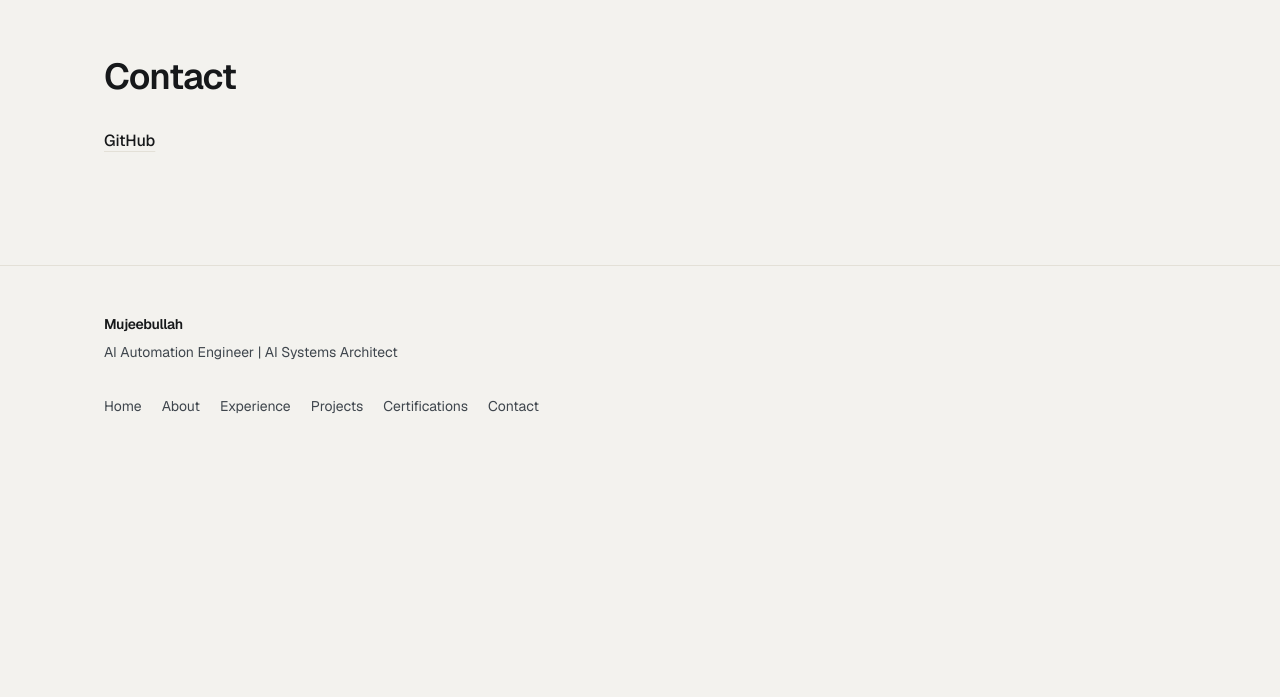
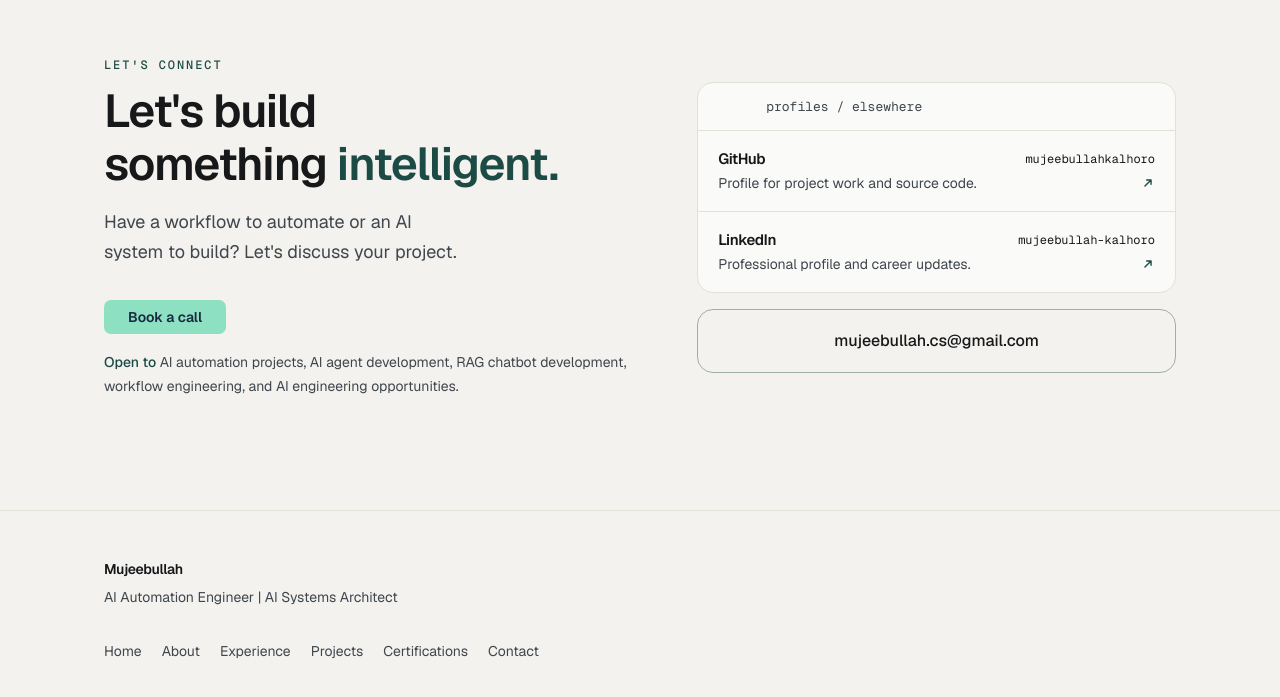
Before and after one commit to mujeebullahkalhoro/ai-automation-portfolio, a Next.js app: page / in a window 1280 px wide. Shown: the part 6212-6909 px from the top of the page. Before the commit the page ends 6678 px from the top, so only its background shows below. Built offline with nearby package versions, Linux system fonts and the light colour scheme.

Commit message:
feat: redesign contact section

```diff
--- a/src/app/page.tsx
+++ b/src/app/page.tsx
@@ -38,8 +38,8 @@ export default function Home() {
           <ProjectGrid projects={projects} />
         </section>
         <Certifications />
-        <Contact />
       </Container>
+      <Contact />
     </main>
   );
 }
--- a/src/components/contact/contact.tsx
+++ b/src/components/contact/contact.tsx
@@ -1,5 +1,57 @@
-import { SectionHeading, TextLink, sectionAnchor } from "@/components/ui";
 import { site } from "@/data/site";
+
+const bookCallClass =
+  "inline-flex shrink-0 items-center justify-center rounded-[7px] bg-[#8DE0C1] px-6 py-[10px] text-[14px] leading-none font-semibold text-[#17283F] motion-safe:transition-[background-color,transform] motion-safe:duration-200 hover:bg-[#74D4B4] motion-safe:hover:-translate-y-px focus-visible:outline-2 focus-visible:outline-offset-[3px] focus-visible:outline-accent";
+
+type ContactLink = {
+  id: string;
+  href: string;
+  title: string;
+  description: string;
+  detail?: string;
+  external: boolean;
+};
+
+function profileHandle(url: string) {
+  const segments = new URL(url).pathname.split("/").filter(Boolean);
+  return segments.at(-1) ?? url;
+}
+
+function ExternalArrow() {
+  return (
+    <svg
+      viewBox="0 0 16 16"
+      aria-hidden="true"
+      className="size-3.5"
+      fill="none"
+      stroke="currentColor"
+      strokeWidth="1.6"
+      strokeLinecap="round"
+      strokeLinejoin="round"
+    >
+      <path d="M4.5 11.5 11.5 4.5M6.5 4.5h5v5" />
+    </svg>
+  );
+}
+
+const contactLinks: readonly ContactLink[] = [
+  {
+    id: "github",
+    href: site.github,
+    title: "GitHub",
+    description: "Profile for project work and source code.",
+    detail: profileHandle(site.github),
+    external: true,
+  },
+  {
+    id: "linkedin",
+    href: site.linkedin,
+    title: "LinkedIn",
+    description: "Professional profile and career updates.",
+    detail: profileHandle(site.linkedin),
+    external: true,
+  },
+];
 
 export function Contact() {
   return (
@@ -7,17 +59,85 @@ export function Contact() {
       id="contact"
       aria-labelledby="contact-heading"
       tabIndex={-1}
-      className={sectionAnchor}
+      className="bg-[var(--hero)] bg-[linear-gradient(var(--hero-grid)_1px,transparent_1px),linear-gradient(90deg,var(--hero-grid)_1px,transparent_1px)] bg-size-[38px_38px] py-16 focus-visible:outline-none sm:py-24 lg:py-28"
     >
-      <SectionHeading headingId="contact-heading" title="Contact" />
-      <ul className="mt-8">
-        <li>
-          <TextLink href={site.github} external>
-            GitHub
-            <span className="sr-only"> (opens in a new tab)</span>
-          </TextLink>
-        </li>
-      </ul>
+      <div className="mx-auto grid w-full max-w-6xl items-start gap-12 px-5 sm:px-8 lg:grid-cols-[minmax(0,1.05fr)_minmax(0,0.95fr)] lg:items-center lg:gap-16 lg:px-10">
+        <div className="min-w-0">
+          <p className="font-mono text-xs font-medium tracking-[0.16em] text-accent uppercase">
+            Let&apos;s connect
+          </p>
+          <h2
+            id="contact-heading"
+            className="mt-3 max-w-xl text-3xl font-semibold tracking-tight text-balance text-foreground sm:text-[40px] sm:leading-[1.15] lg:text-[46px]"
+          >
+            Let&apos;s build something{" "}
+            <span className="text-accent">intelligent.</span>
+          </h2>
+          <p className="mt-4 max-w-xl text-balance text-[17px] leading-[1.7] text-muted sm:text-[18px]">
+            Have a workflow to automate or an AI system to build? Let&apos;s
+            discuss your project.
+          </p>
+          <a href="#contact" className={`mt-8 ${bookCallClass}`}>
+            Book a call
+          </a>
+          <p className="mt-4 max-w-xl text-sm leading-6 text-muted">
+            <span className="font-medium text-accent">Open to</span> AI
+            automation projects, AI agent development, RAG chatbot
+            development, workflow engineering, and AI engineering
+            opportunities.
+          </p>
+        </div>
+        <div className="min-w-0">
+          <div className="overflow-hidden rounded-[16px] border border-border bg-surface">
+            <div className="flex h-12 items-center gap-3 border-b border-border bg-[var(--contact-panel-header)] px-5">
+              <span className="flex shrink-0 items-center gap-1.5" aria-hidden="true">
+                <span className="size-2 rounded-full bg-[var(--contact-dot)]" />
+                <span className="size-2 rounded-full bg-[var(--contact-dot)]" />
+                <span className="size-2 rounded-full bg-[var(--contact-dot)]" />
+              </span>
+              <p className="min-w-0 truncate font-mono text-[13px] leading-none text-muted">
+                profiles / elsewhere
+              </p>
+            </div>
+            <ul>
+              {contactLinks.map((link) => (
+                <li key={link.id} className="border-b border-border last:border-b-0">
+                  <a
+                    href={link.href}
+                    target={link.external ? "_blank" : undefined}
+                    rel={link.external ? "noopener noreferrer" : undefined}
+                    className="group grid grid-cols-[minmax(0,1fr)_auto] items-center gap-x-4 gap-y-1 px-5 py-[18px] motion-safe:transition-colors motion-safe:duration-200 hover:bg-accent/10 focus-visible:ring-2 focus-visible:ring-accent focus-visible:ring-inset focus-visible:outline-none sm:gap-x-6"
+                  >
+                    <span className="col-start-1 row-start-1 text-[15px] leading-5 font-semibold tracking-tight text-foreground motion-safe:transition-colors motion-safe:duration-200 group-hover:text-accent">
+                      {link.title}
+                      {link.external ? (
+                        <span className="sr-only"> (opens in a new tab)</span>
+                      ) : null}
+                    </span>
+                    <span className="col-start-1 row-start-2 text-sm leading-5 text-muted">
+                      {link.description}
+                    </span>
+                    {link.detail ? (
+                      <span className="col-start-1 row-start-3 max-w-full min-w-0 justify-self-end truncate font-mono text-[12px] leading-5 text-[var(--contact-handle)] sm:col-start-2 sm:row-start-1 sm:w-max sm:max-w-none sm:overflow-visible sm:whitespace-nowrap">
+                        {link.detail}
+                      </span>
+                    ) : null}
+                    <span className="col-start-2 row-start-3 inline-flex shrink-0 justify-self-end text-accent sm:row-start-2">
+                      <ExternalArrow />
+                    </span>
+                  </a>
+                </li>
+              ))}
+            </ul>
+          </div>
+          <a
+            href={`mailto:${site.email}`}
+            className="mt-4 flex h-14 items-center justify-center rounded-2xl border border-accent/40 bg-transparent px-4 text-[15px] leading-none font-medium whitespace-nowrap text-foreground motion-safe:transition-[background-color,border-color] motion-safe:duration-200 hover:border-accent/70 hover:bg-accent/10 focus-visible:ring-2 focus-visible:ring-accent focus-visible:outline-none sm:h-16 sm:text-base"
+          >
+            {site.email}
+          </a>
+        </div>
+      </div>
     </section>
   );
 }
--- a/src/data/site.ts
+++ b/src/data/site.ts
@@ -7,4 +7,6 @@ export const site = {
   summary:
     "Designing and building intelligent automation systems using AI agents, n8n, LLMs, APIs, RAG, MCP, and modern AI architecture.",
   github: "https://github.com/mujeebullahkalhoro",
+  linkedin: "https://www.linkedin.com/in/mujeebullah-kalhoro",
+  email: "mujeebullah.cs@gmail.com",
 } as const satisfies Site;
--- a/src/types/index.ts
+++ b/src/types/index.ts
@@ -4,6 +4,8 @@ export type Site = {
   title: string;
   summary: string;
   github: string;
+  linkedin: string;
+  email: string;
 };
 
 export type ProjectStatus = "completed" | "in-progress" | "private";
```
